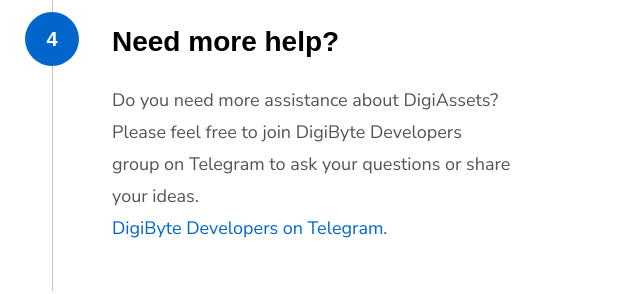
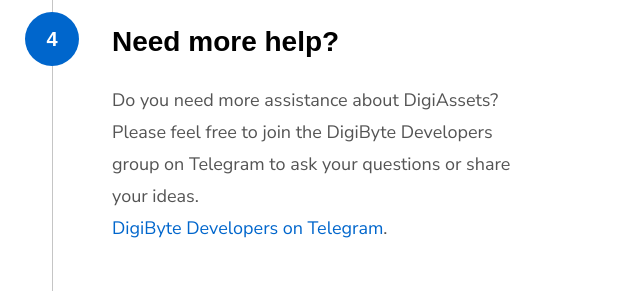
Before and after one commit to makyurt/DGBio, a plain HTML site: page index.html in a window 1280 px wide. Shown: the part 8530-8824 px from the top of the page, 615-1255 px from the left. Drawn offline with Linux system fonts and the light colour scheme; a web font is replaced by a local one.

Commit message:
Update index.html

```diff
--- a/index.html
+++ b/index.html
@@ -858,7 +858,7 @@
 
 					<div class="col-block step">
                         <h3 class="item-title">Need more help?</h3>
-                        <p>Do you need more assistance about DigiAssets? Please feel free to join DigiByte Developers group on Telegram to ask your questions or share your ideas.<br /><a href="https://t.me/DigiByteDevelopers" target="_blank">DigiByte Developers on Telegram</a>.
+                        <p>Do you need more assistance about DigiAssets? Please feel free to join the DigiByte Developers group on Telegram to ask your questions or share your ideas.<br /><a href="https://t.me/DigiByteDevelopers" target="_blank">DigiByte Developers on Telegram</a>.
                         </p>
                     </div>
 
```
